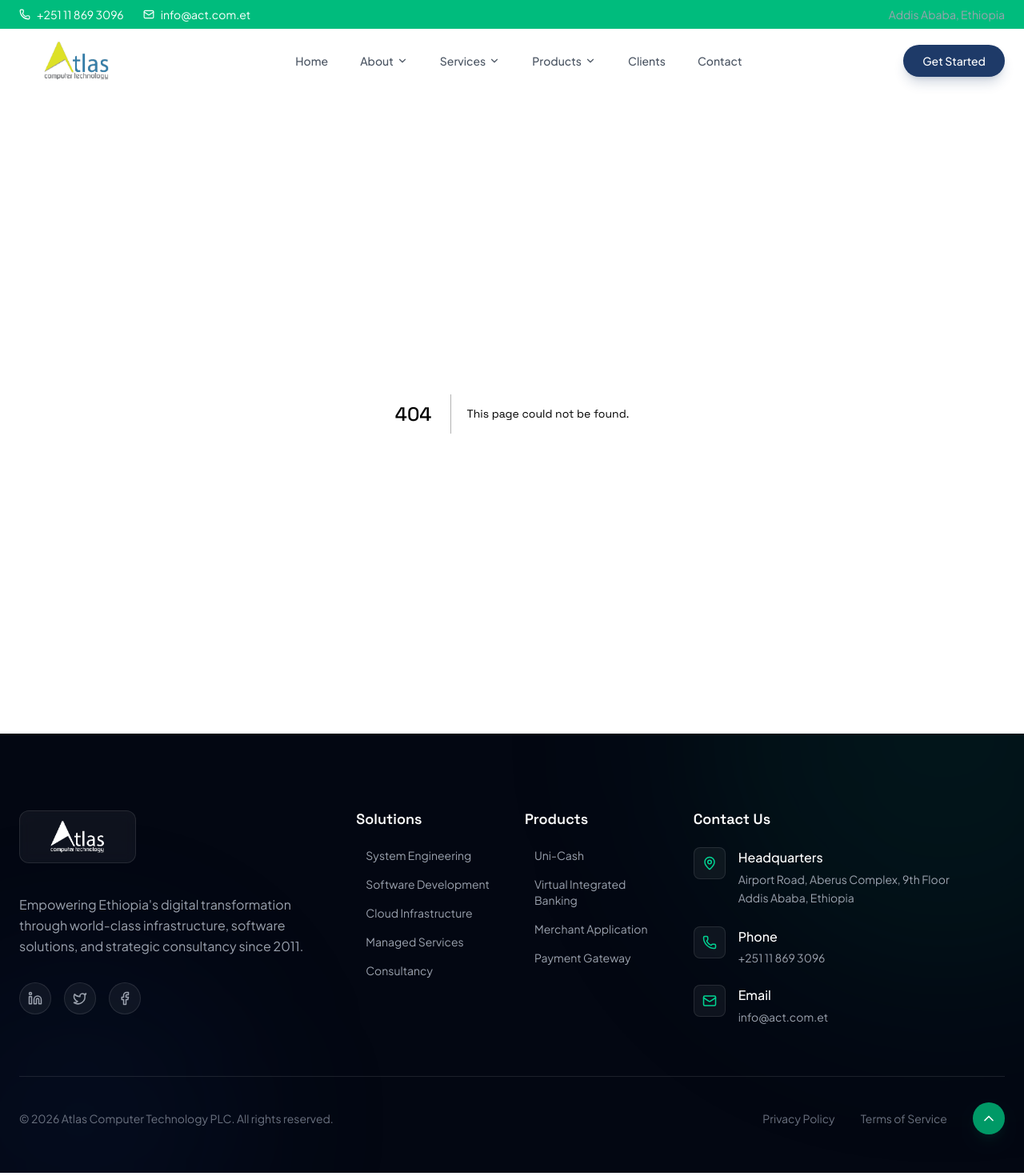
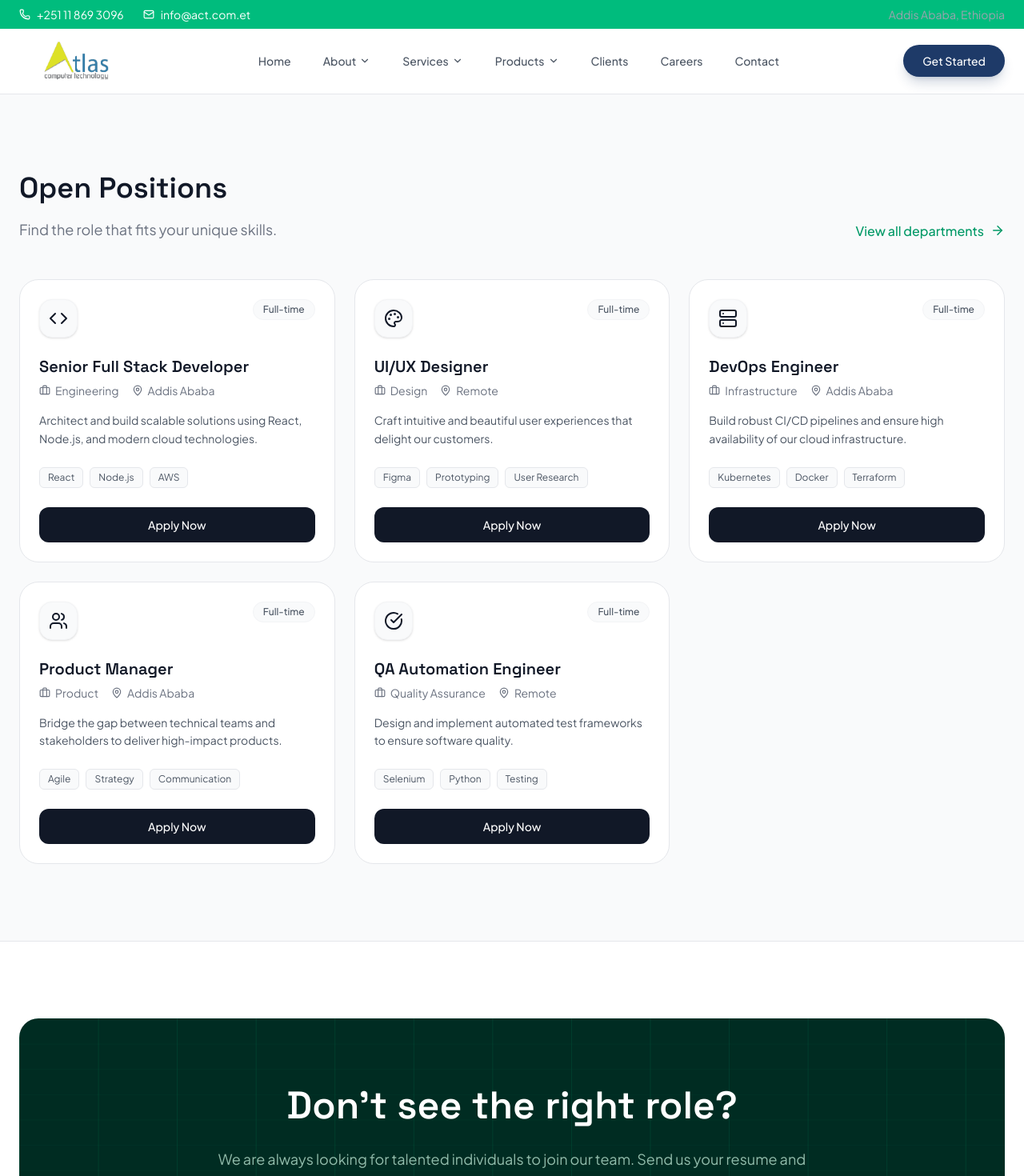
Before and after one commit to Nathanim1919/atlas, a Next.js app: page /careers in a window 1280 px wide. Before the commit this address had no page. Shown: the top 1470 px of the page at 80% size. Built offline with nearby package versions, Linux system fonts and the light colour scheme.

Commit message:
fix: add career page

```diff
--- /dev/null
+++ b/src/app/careers/page.tsx
@@ -0,0 +1,209 @@
+"use client";
+
+import { motion } from "framer-motion";
+import {
+  Briefcase,
+  MapPin,
+  Clock,
+  ArrowRight,
+  Code,
+  Palette,
+  Server,
+  Users,
+  CheckCircle,
+  Sparkles,
+  Zap,
+  Heart,
+  Globe,
+  Award,
+  TrendingUp
+} from "lucide-react";
+import Link from "next/link";
+
+const positions = [
+  {
+    id: 1,
+    title: "Senior Full Stack Developer",
+    department: "Engineering",
+    type: "Full-time",
+    location: "Addis Ababa",
+    icon: Code,
+    description: "Architect and build scalable solutions using React, Node.js, and modern cloud technologies.",
+    tags: ["React", "Node.js", "AWS"],
+  },
+  {
+    id: 2,
+    title: "UI/UX Designer",
+    department: "Design",
+    type: "Full-time",
+    location: "Remote",
+    icon: Palette,
+    description: "Craft intuitive and beautiful user experiences that delight our customers.",
+    tags: ["Figma", "Prototyping", "User Research"],
+  },
+  {
+    id: 3,
+    title: "DevOps Engineer",
+    department: "Infrastructure",
+    type: "Full-time",
+    location: "Addis Ababa",
+    icon: Server,
+    description: "Build robust CI/CD pipelines and ensure high availability of our cloud infrastructure.",
+    tags: ["Kubernetes", "Docker", "Terraform"],
+  },
+  {
+    id: 4,
+    title: "Product Manager",
+    department: "Product",
+    type: "Full-time",
+    location: "Addis Ababa",
+    icon: Users,
+    description: "Bridge the gap between technical teams and stakeholders to deliver high-impact products.",
+    tags: ["Agile", "Strategy", "Communication"],
+  },
+  {
+    id: 5,
+    title: "QA Automation Engineer",
+    department: "Quality Assurance",
+    type: "Full-time",
+    location: "Remote",
+    icon: CheckCircle,
+    description: "Design and implement automated test frameworks to ensure software quality.",
+    tags: ["Selenium", "Python", "Testing"],
+  },
+];
+
+const benefits = [
+  {
+    title: "Innovation First",
+    description: "Work on cutting-edge technologies that shape the future of digital infrastructure.",
+    icon: Zap,
+  },
+  {
+    title: "Growth & Learning",
+    description: "Continuous mentorship, conference budgets, and access to premium learning resources.",
+    icon: Sparkles,
+  },
+  {
+    title: "Inclusive Culture",
+    description: "A collaborative environment where every voice is heard and diversity is celebrated.",
+    icon: Heart,
+  },
+];
+
+const stats = [
+  { value: "12+", label: "Years of Excellence", icon: Award },
+  { value: "90+", label: "Team Members", icon: Users },
+  { value: "3", label: "Global Offices", icon: Globe },
+  { value: "200%", label: "YoY Growth", icon: TrendingUp },
+];
+
+export default function CareersPage() {
+  return (
+    <div className="min-h-screen bg-neutral-50 selection:bg-emerald-500 selection:text-white">
+
+      {/* Open Positions - 3 Column Grid (Preserved as requested) */}
+      <section id="positions" className="py-24 bg-neutral-50 border-t border-neutral-200">
+        <div className="max-w-7xl mx-auto px-6">
+          <div className="flex flex-col md:flex-row md:items-end justify-between mb-12 gap-4">
+            <div>
+              <h2 className="text-3xl md:text-4xl font-bold text-neutral-900 mb-4 font-display">Open Positions</h2>
+              <p className="text-neutral-500 text-lg">Find the role that fits your unique skills.</p>
+            </div>
+            <Link href="/contact" className="text-emerald-600 font-medium hover:text-emerald-700 flex items-center gap-2 group">
+              View all departments <ArrowRight size={18} className="group-hover:translate-x-1 transition-transform" />
+            </Link>
+          </div>
+
+          <div className="grid grid-cols-1 md:grid-cols-2 lg:grid-cols-3 gap-6">
+            {positions.map((position, index) => (
+              <motion.div
+                key={position.id}
+                initial={{ opacity: 0, y: 20 }}
+                whileInView={{ opacity: 1, y: 0 }}
+                viewport={{ once: true }}
+                transition={{ delay: index * 0.1 }}
+                className="group relative flex flex-col p-6 rounded-3xl bg-white border border-neutral-200 hover:border-emerald-200 hover:shadow-2xl hover:shadow-emerald-900/5 transition-all duration-300"
+              >
+                <div className="flex items-start justify-between mb-6">
+                  <div className="w-12 h-12 rounded-2xl bg-neutral-50 border border-neutral-100 flex items-center justify-center text-neutral-900 group-hover:text-emerald-600 group-hover:border-emerald-100 transition-colors shadow-sm">
+                    <position.icon size={24} />
+                  </div>
+                  <span className="px-3 py-1 rounded-full bg-neutral-50 border border-neutral-100 text-xs font-medium text-neutral-600">
+                    {position.type}
+                  </span>
+                </div>
+
+                <h3 className="text-xl font-bold text-neutral-900 mb-2 group-hover:text-emerald-700 transition-colors">
+                  {position.title}
+                </h3>
+
+                <div className="flex items-center gap-4 text-sm text-neutral-500 mb-4">
+                  <span className="flex items-center gap-1.5">
+                    <Briefcase size={14} /> {position.department}
+                  </span>
+                  <span className="flex items-center gap-1.5">
+                    <MapPin size={14} /> {position.location}
+                  </span>
+                </div>
+
+                <p className="text-neutral-600 text-sm leading-relaxed mb-6 flex-grow">
+                  {position.description}
+                </p>
+
+                <div className="flex flex-wrap gap-2 mb-6">
+                  {position.tags.map((tag, i) => (
+                    <span key={i} className="px-2.5 py-1 rounded-md bg-neutral-50 border border-neutral-200 text-xs text-neutral-600">
+                      {tag}
+                    </span>
+                  ))}
+                </div>
+
+                <Link
+                  href={`/careers/apply/${position.id}`}
+                  className="w-full py-3 rounded-xl bg-neutral-900 text-white text-sm font-medium flex items-center justify-center gap-2 group-hover:bg-emerald-600 transition-colors"
+                >
+                  Apply Now
+                </Link>
+              </motion.div>
+            ))}
+          </div>
+        </div>
+      </section>
+
+      {/* CTA Section - Clean Enterprise Style */}
+      <section className="py-24 bg-white border-t border-neutral-200">
+        <div className="max-w-7xl mx-auto px-6">
+          <div className="bg-emerald-950 rounded-3xl p-12 md:p-20 text-center relative overflow-hidden">
+            <div className="absolute inset-0 opacity-20">
+               <svg className="w-full h-full" viewBox="0 0 100 100" preserveAspectRatio="none">
+                <defs>
+                  <pattern id="grid-cta" width="8" height="8" patternUnits="userSpaceOnUse">
+                    <path d="M 8 0 L 0 0 0 8" fill="none" stroke="currentColor" strokeWidth="0.1" className="text-emerald-500" />
+                  </pattern>
+                </defs>
+                <rect width="100%" height="100%" fill="url(#grid-cta)" />
+              </svg>
+            </div>
+
+            <div className="relative z-10 max-w-3xl mx-auto">
+              <h2 className="text-3xl md:text-5xl font-bold text-white mb-6 font-display">
+                Don't see the right role?
+              </h2>
+              <p className="text-emerald-100/70 text-lg mb-10">
+                We are always looking for talented individuals to join our team.
+                Send us your resume and we'll keep you in mind for future openings.
+              </p>
+              <Link
+                href="mailto:careers@act.com.et"
+                className="inline-flex items-center gap-2 px-8 py-4 bg-white text-emerald-950 rounded-lg font-bold hover:bg-emerald-50 transition-colors"
+              >
+                Email Us Your Resume <ArrowRight size={18} />
+              </Link>
+            </div>
+          </div>
+        </div>
+      </section>
+    </div>
+  );
+}
--- a/src/components/About.tsx
+++ b/src/components/About.tsx
@@ -158,7 +158,7 @@ export default function About() {
         </div>
 
         {/* Vision & Mission - Corporate Cards */}
-        <div className="grid md:grid-cols-2 gap-8 mb-32">
+        <div id="vision" className="grid md:grid-cols-2 gap-8 mb-32">
           <motion.div
             initial={{ opacity: 0, y: 20 }}
             whileInView={{ opacity: 1, y: 0 }}
--- a/src/components/Footer.tsx
+++ b/src/components/Footer.tsx
@@ -18,24 +18,24 @@ import Logo from "../../public/logo.png";
 
 const footerLinks = {
   solutions: [
-    { name: "System Engineering", href: "#system-engineering" },
-    { name: "Software Development", href: "#software-development" },
-    { name: "Cloud Infrastructure", href: "#cloud" },
-    { name: "Managed Services", href: "#managed-services" },
-    { name: "Consultancy", href: "#consultancy" },
+    { name: "System Engineering", href: "/#system-engineering" },
+    { name: "Software Development", href: "/#software-development" },
+    { name: "Cloud Infrastructure", href: "/#cloud" },
+    { name: "Managed Services", href: "/#managed-services" },
+    { name: "Consultancy", href: "/#consultancy" },
   ],
   products: [
-    { name: "Uni-Cash", href: "#unicash" },
-    { name: "Virtual Integrated Banking", href: "#vib" },
-    { name: "Merchant Application", href: "#merchant" },
-    { name: "Payment Gateway", href: "#payment" },
+    { name: "Uni-Cash", href: "/#unicash" },
+    { name: "Virtual Integrated Banking", href: "/#vib" },
+    { name: "Merchant Application", href: "/#merchant" },
+    { name: "Payment Gateway", href: "/#payment" },
   ],
   company: [
-    { name: "About Atlas", href: "#about" },
-    { name: "Leadership", href: "#leadership" },
-    { name: "Clients & Partners", href: "#clients" },
-    { name: "Careers", href: "#careers" },
-    { name: "Contact", href: "#contact" },
+    { name: "About Atlas", href: "/#about" },
+    { name: "Leadership", href: "/#leadership" },
+    { name: "Clients & Partners", href: "/#clients" },
+    { name: "Careers", href: "/careers" },
+    { name: "Contact", href: "/#contact" },
   ],
 };
 
--- a/src/components/Navbar.tsx
+++ b/src/components/Navbar.tsx
@@ -11,35 +11,36 @@ const navLinks = [
   { name: "Home", href: "/" },
   {
     name: "About",
-    href: "#about",
+    href: "/#about",
     subLinks: [
-      { name: "Company Overview", href: "#about", description: "Learn about our history and values" },
-      { name: "Vision & Mission", href: "#vision", description: "Our goals and guiding principles" },
-      { name: "Leadership", href: "#leadership", description: "Meet the team driving our success" },
+      { name: "Company Overview", href: "/#about", description: "Learn about our history and values" },
+      { name: "Vision & Mission", href: "/#vision", description: "Our goals and guiding principles" },
+      { name: "Leadership", href: "/#about", description: "Meet the team driving our success" },
     ]
   },
   {
     name: "Services",
-    href: "#services",
+    href: "/#services",
     subLinks: [
-      { name: "System Engineering", href: "#system-engineering", description: "Robust infrastructure solutions" },
-      { name: "Software Development", href: "#software-development", description: "Custom software tailored to you" },
-      { name: "Cloud Solutions", href: "#cloud", description: "Scalable and secure cloud services" },
-      { name: "Managed Services", href: "#managed-services", description: "Proactive IT management" },
-      { name: "Consultancy & Training", href: "#consultancy", description: "Expert advice and skill building" },
+      { name: "System Engineering", href: "/#system-engineering", description: "Robust infrastructure solutions" },
+      { name: "Software Development", href: "/#software-development", description: "Custom software tailored to you" },
+      { name: "Cloud Solutions", href: "/#cloud", description: "Scalable and secure cloud services" },
+      { name: "Managed Services", href: "/#managed-services", description: "Proactive IT management" },
+      { name: "Consultancy & Training", href: "/#consultancy", description: "Expert advice and skill building" },
     ]
   },
   {
     name: "Products",
-    href: "#products",
+    href: "/#products",
     subLinks: [
-      { name: "Uni-Cash", href: "#unicash", description: "Unified cash management system" },
-      { name: "Virtual Integrated Banking", href: "#vib", description: "Seamless banking integration" },
-      { name: "Merchant Application", href: "#merchant", description: "Tools for modern merchants" },
+      { name: "Uni-Cash", href: "/#unicash", description: "Unified cash management system" },
+      { name: "Virtual Integrated Banking", href: "/#vib", description: "Seamless banking integration" },
+      { name: "Merchant Application", href: "/#merchant", description: "Tools for modern merchants" },
     ]
   },
-  { name: "Clients", href: "#clients" },
-  { name: "Contact", href: "#contact" },
+  { name: "Clients", href: "/#clients" },
+  { name: "Careers", href: "/careers" },
+  { name: "Contact", href: "/#contact" },
 ];
 
 export default function Navbar() {
@@ -158,7 +159,7 @@ export default function Navbar() {
             {/* CTA Button */}
             <div className="hidden lg:flex items-center gap-4 relative z-20">
               <Link
-                href="#contact"
+                href="/#contact"
                 className="px-6 py-2.5 bg-primary-600 hover:bg-primary-700 text-white rounded-full font-medium transition-all shadow-lg shadow-primary-600/20 hover:shadow-primary-600/40 text-sm"
               >
                 Get Started
@@ -292,7 +293,7 @@ export default function Navbar() {
                 ))}
                 <div className="pt-6 border-t border-neutral-100">
                   <Link
-                    href="#contact"
+                    href="/#contact"
                     onClick={() => setIsMobileMenuOpen(false)}
                     className="w-full block text-center py-3 bg-primary-600 text-white rounded-xl font-medium"
                   >
--- a/src/components/Products.tsx
+++ b/src/components/Products.tsx
@@ -1,7 +1,7 @@
 "use client";
 
 import { motion, AnimatePresence } from "framer-motion";
-import { useState } from "react";
+import { useState, useEffect } from "react";
 import {
   Banknote,
   Smartphone,
@@ -106,6 +106,27 @@ export default function Products() {
   const [activeTab, setActiveTab] = useState(products[0].id);
   const activeProduct = products.find(p => p.id === activeTab) || products[0];
 
+  useEffect(() => {
+    const handleHashChange = () => {
+      const hash = window.location.hash.slice(1);
+      if (hash && products.some(p => p.id === hash)) {
+        setActiveTab(hash);
+        // Scroll to section
+        const element = document.getElementById("products");
+        if (element) {
+          element.scrollIntoView({ behavior: "smooth" });
+        }
+      }
+    };
+
+    // Check initial hash
+    handleHashChange();
+
+    // Listen for hash changes
+    window.addEventListener("hashchange", handleHashChange);
+    return () => window.removeEventListener("hashchange", handleHashChange);
+  }, []);
+
   return (
     <section id="products" className="py-32 bg-neutral-50 relative overflow-hidden">
       {/* Subtle Apple-style Mesh Gradient Background */}
@@ -138,7 +159,10 @@ export default function Products() {
             {products.map((product) => (
               <button
                 key={product.id}
-                onClick={() => setActiveTab(product.id)}
+                onClick={() => {
+                  setActiveTab(product.id);
+                  window.history.pushState(null, "", `#${product.id}`);
+                }}
                 className={`relative px-6 py-2.5 rounded-xl text-sm font-medium transition-all duration-300 ${
                   activeTab === product.id
                     ? "text-neutral-900 shadow-sm"
--- a/src/components/Services.tsx
+++ b/src/components/Services.tsx
@@ -1,7 +1,7 @@
 "use client";
 
 import { motion, AnimatePresence } from "framer-motion";
-import { useState } from "react";
+import { useState, useEffect } from "react";
 import {
   Server,
   Code2,
@@ -96,6 +96,27 @@ export default function Services() {
   const [activeServiceId, setActiveServiceId] = useState(services[0].id);
   const activeService = services.find(s => s.id === activeServiceId) || services[0];
 
+  useEffect(() => {
+    const handleHashChange = () => {
+      const hash = window.location.hash.slice(1);
+      if (hash && services.some(s => s.id === hash)) {
+        setActiveServiceId(hash);
+        // Scroll to section
+        const element = document.getElementById("services");
+        if (element) {
+          element.scrollIntoView({ behavior: "smooth" });
+        }
+      }
+    };
+
+    // Check initial hash
+    handleHashChange();
+
+    // Listen for hash changes
+    window.addEventListener("hashchange", handleHashChange);
+    return () => window.removeEventListener("hashchange", handleHashChange);
+  }, []);
+
   return (
     <section id="services" className="py-24 bg-white relative">
       <div className="relative max-w-7xl mx-auto px-6">
@@ -125,7 +146,10 @@ export default function Services() {
               {services.map((service) => (
                 <button
                   key={service.id}
-                  onClick={() => setActiveServiceId(service.id)}
+                  onClick={() => {
+                    setActiveServiceId(service.id);
+                    window.history.pushState(null, "", `#${service.id}`);
+                  }}
                   className={`group flex items-center justify-between p-5 text-left transition-all duration-200 border-l-4 ${
                     activeServiceId === service.id
                       ? "bg-neutral-50 border-l-emerald-600 text-neutral-900"
```
